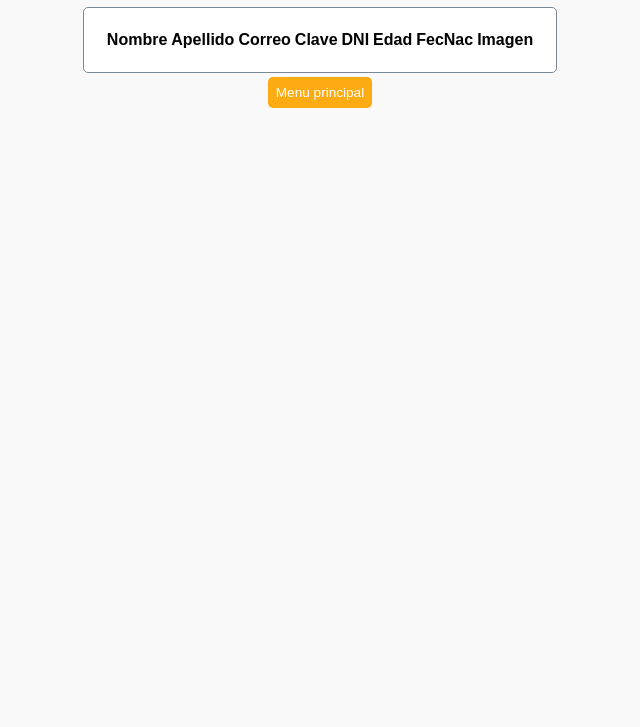
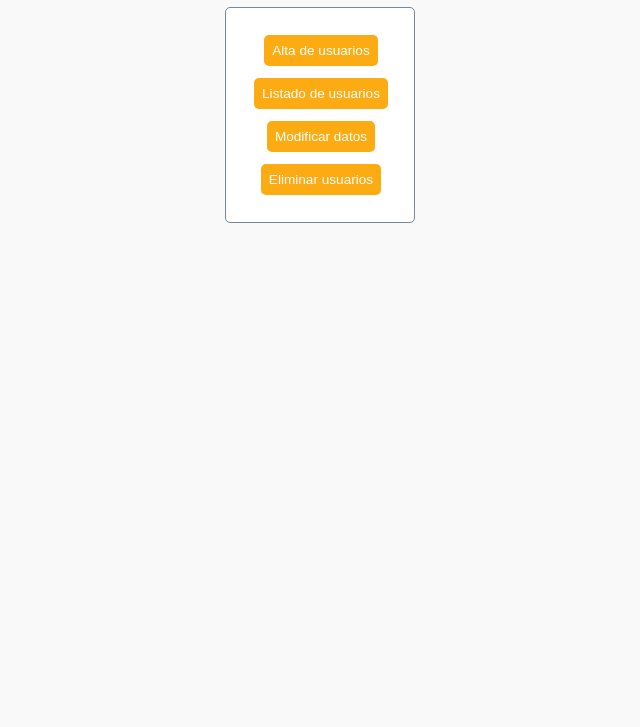
Before and after one commit to martinb28/cinema, a plain HTML site: page admin.html in a window 1280 px wide. Shown: the part 73-800 px from the top of the page, without its empty margins (320-960 px from the left). Drawn offline with Linux system fonts and the light colour scheme; no server answers.

Commit message:
se reorganiza el menu de admin

```diff
--- a/admin.html
+++ b/admin.html
@@ -6,31 +6,33 @@
       <meta http-equiv="X-UA-Compatible" content="IE=edge">
       <meta name="viewport" content="width=device-width, initial-scale=1.0">
       <link rel="stylesheet" href="css/estilos.css">
-      <title>Listado de usuarios</title>
+      <title>Panel administrador</title>
 
   </head>
-
   <body>
-    <h1>Listado de Usuarios</h1>
+    <h1>Bienvenido al menu de administrador</h1>
 
     <table>
-      <thead>
-        <tr>
-        <th>Nombre</th>
-        <th>Apellido</th>
-        <th>Correo</th>
-        <th>Clave</th>
-        <th>DNI</th>
-        <th>Edad</th>
-        <th>FecNac</th>
-        <th align="right">Imagen</th>
-        </tr>
-      </thead>
-        <tbody id="tablaUsuarios"> </tbody>
+      <tr>
+        <td class="contenedor-centrado">
+          <a href="contacto.html">Alta de usuarios</a>
+        </td>
+      </tr>
+      <tr>
+        <td class="contenedor-centrado">
+          <a href="listado.html">Listado de usuarios</a>
+        </td>
+      </tr>
+      <tr>
+        <td class="contenedor-centrado">
+          <a href="modificaciones.html">Modificar datos</a>
+        </td>
+      </tr>
+      <tr>
+        <td class="contenedor-centrado">
+          <a href="listadoEliminar.html">Eliminar usuarios</a>
+        </td>
+      </tr>
     </table>
-        <div class="contenedor-centrado">
-        <a href="index.html">Menu principal</a>
-        </div>
-        <script src="./js/listado.js"></script>
   </body>
 </html>
```
Also changed, not shown: listado.html (added, +36 -0 lines).
